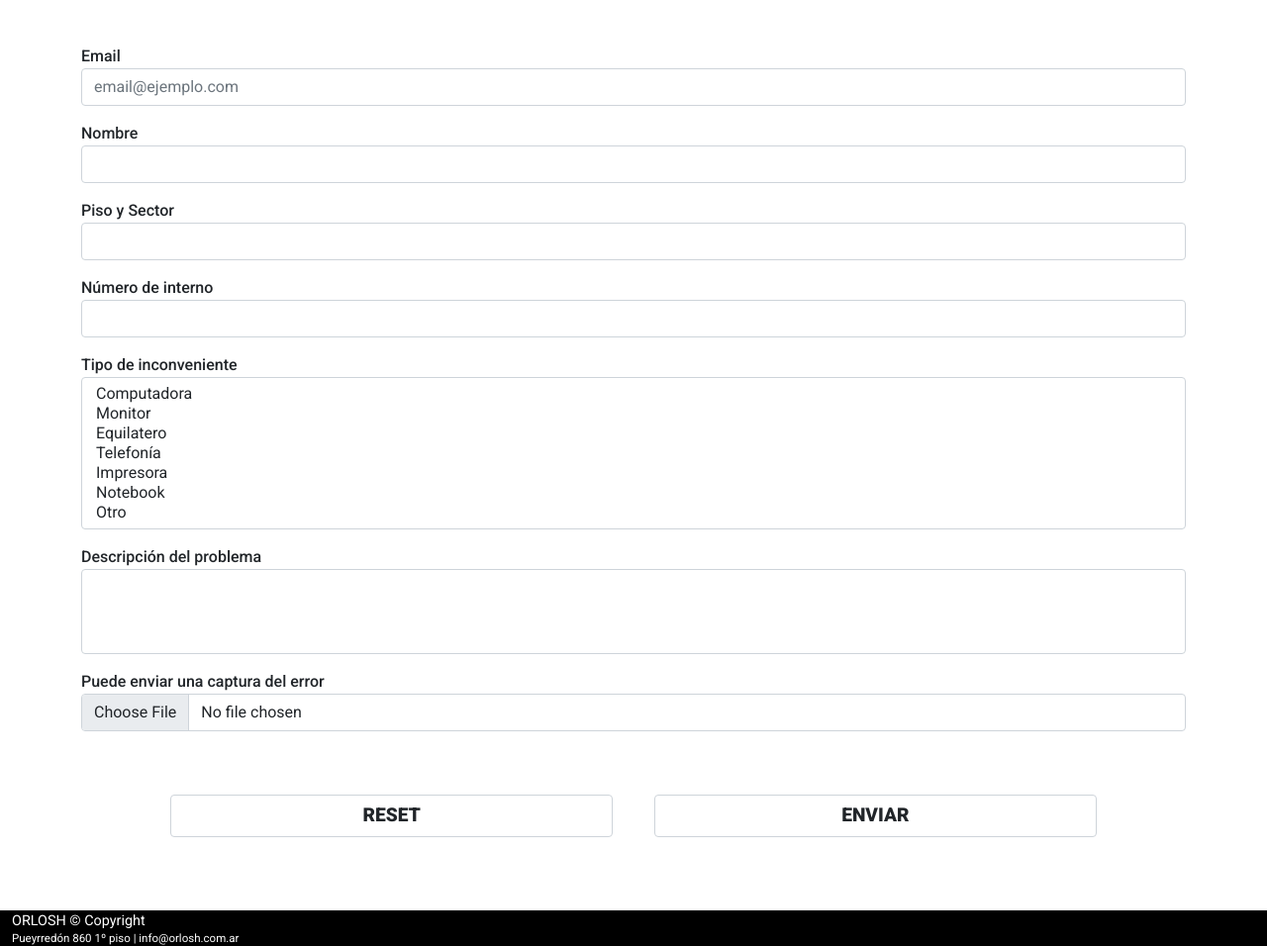
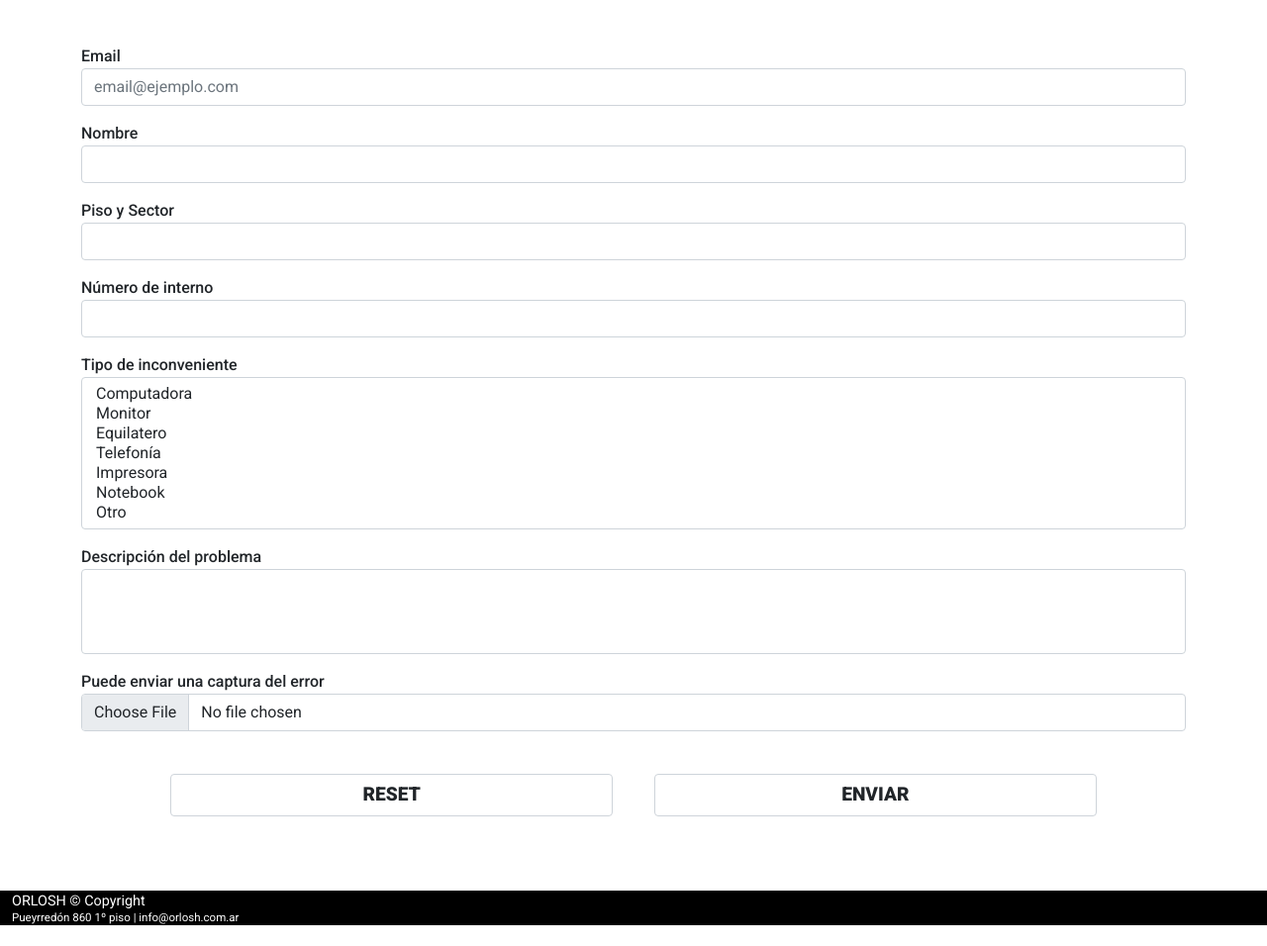
Before and after one commit to santio89/tickets-form, a plain HTML site: page index.html in a window 1280 px wide. Shown: the part 119-1075 px from the top of the page at 99% size. After the commit the page ends 1054 px from the top, so only its background shows below. Drawn offline with nearby package versions, Linux system fonts and the light colour scheme.

Commit message:
small fix

```diff
--- a/css/style.scss
+++ b/css/style.scss
@@ -82,7 +82,7 @@ form{
 
 .submit{
     text-align: center;
-    margin-top: calc(.4rem + 2vw + 2vh);
+    margin-top: calc(.4rem + 1vw + 1vh);
 }
 
 #reset, #enviar{
```
Also changed, not shown: css/style.css.
